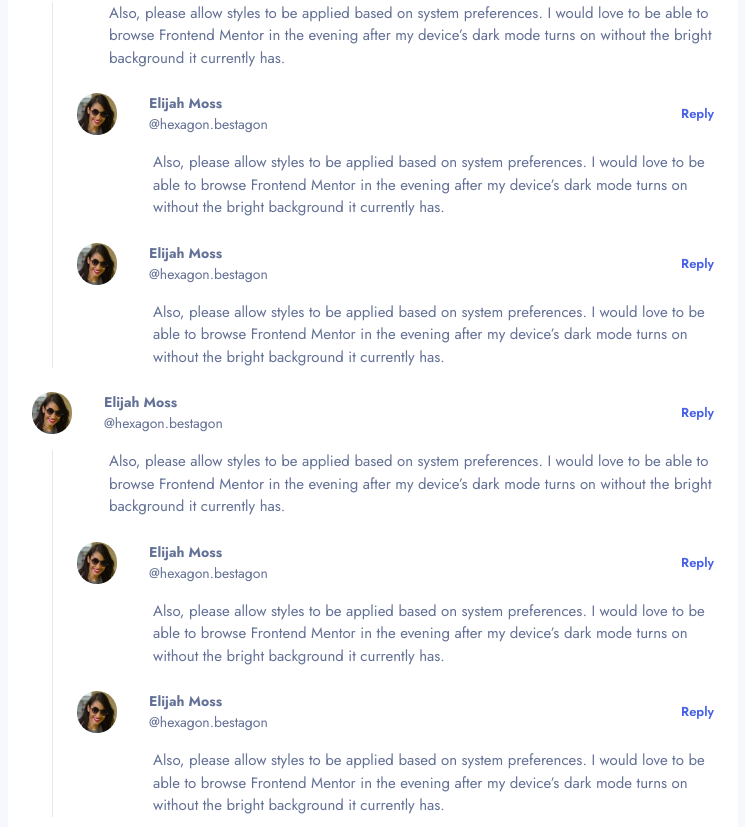
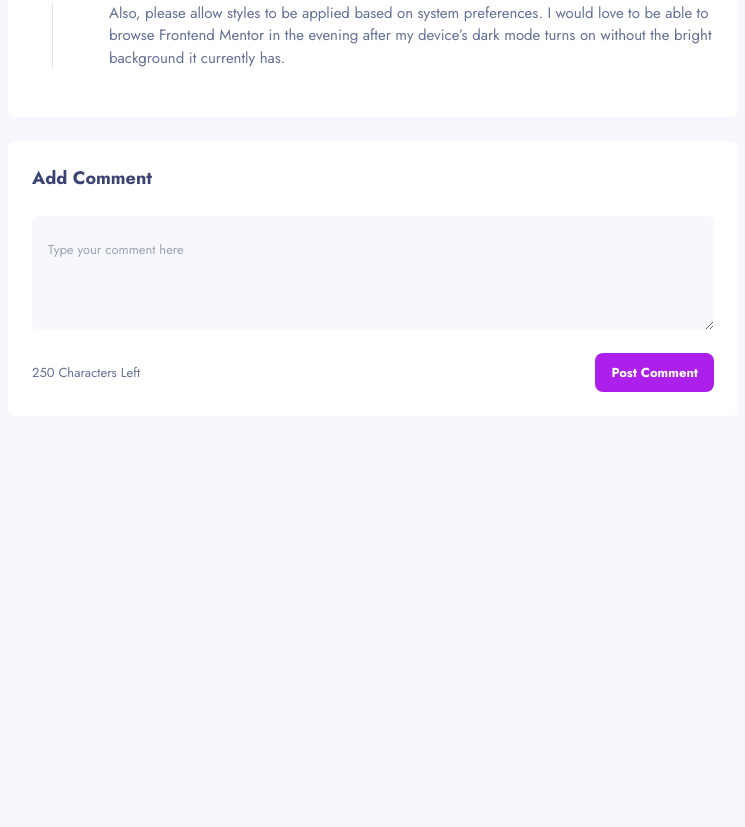
Before and after one commit to 12Ricky0/feedback-app, a Next.js app: page / in a window 1280 px wide. Shown: the part 393-1220 px from the top of the page, without its empty margins (267-1012 px from the left). After the commit the page ends 928 px from the top, so only its background shows below. Built offline with nearby package versions, Linux system fonts and the light colour scheme.

Commit message:
action added

```diff
--- a/components/containers/comment-card.tsx
+++ b/components/containers/cards.tsx
@@ -97,52 +97,8 @@ export default function CommentCard() {
             </div>
           )}
           <div className="border-l md:border-l-0 pl-6 mt-6">
-            <ReplyCard />
-            <ReplyCard />
-          </div>
-        </div>
-      </article>
-      <article className="mx-6 pb-6">
-        <div className="flex flex-row mb-4 items-center justify-between">
-          <div className="flex gap-4 md:gap-8">
-            <Image
-              alt="down"
-              src="/assets/user-images/image-anne.jpg"
-              className="rounded-full"
-              width={40}
-              height={40}
-            />
-            <div>
-              <h1 className="text-[13px] md:text-[14px] text-secondary-light-blue font-bold">
-                Elijah Moss
-              </h1>
-              <span className="text-[13px] md:text-[14px] text-secondary-light-blue">
-                @hexagon.bestagon
-              </span>
-            </div>
-          </div>
-          <button
-            onClick={() => setDisplayReply(!displayReply)}
-            className="text-[13px] text-primary-light-blue font-semibold"
-          >
-            Reply
-          </button>
-        </div>
-        <div className="md:border-l md:ml-[20px] ">
-          <p className="text-[13px] md:ml-[56px] md:text-[15px] text-secondary-light-blue ">
-            Also, please allow styles to be applied based on system preferences.
-            I would love to be able to browse Frontend Mentor in the evening
-            after my device’s dark mode turns on without the bright background
-            it currently has.
-          </p>
-          {displayReply && (
-            <div className="ml-[56px]">
-              <ReplyForm />
-            </div>
-          )}
-          <div className="border-l md:border-l-0 pl-6 mt-6">
-            <ReplyCard />
-            <ReplyCard />
+            {/* <ReplyCard />
+            <ReplyCard /> */}
           </div>
         </div>
       </article>
--- a/components/containers/comment-container.tsx
+++ b/components/containers/comment-container.tsx
@@ -1,21 +1,10 @@
 "use client";
 import FeedbackContainer from "./feedback";
-import CommentCard from "./comment-card";
+import CommentCard from "./cards";
 import { useState } from "react";
 import { CommentForm } from "./forms";
 
 export default function CommentContainer() {
-  const [count, setCount] = useState(250);
-  function handleChange(
-    e: React.ChangeEvent<HTMLInputElement | HTMLTextAreaElement>
-  ) {
-    const { value } = e.target;
-    if (count == 0) {
-      return;
-    } else {
-      setCount(250 - value.length);
-    }
-  }
   return (
     <section>
       <FeedbackContainer />
@@ -24,34 +13,6 @@ export default function CommentContainer() {
         <CommentCard />
       </section>
 
-      {/* <form className="bg-white mx-6 my-6 rounded-lg" action="">
-        <h1 className="py-6 mx-6 font-bold text-[18px] text-secondary-dark-gray">
-          Add Comment
-        </h1>
-
-        <div className="mx-6 mb-[16px]">
-          <textarea
-            onChange={handleChange}
-            name="comment"
-            maxLength={50}
-            rows={5}
-            placeholder="Type your comment here"
-            className="w-full pl-4 pt-4  placeholder:pt-2 text-secondary-light-blue text-[13px] bg-secondary-very-gray rounded-lg focus:outline-tetiary-sea-blue"
-          />
-        </div>
-
-        <div className="mx-6 flex justify-between items-center pb-6">
-          <span className="text-[13px] text-secondary-light-blue">
-            {count} Characters Left
-          </span>
-          <button
-            className="rounded-lg text-[13px] font-bold bg-primary-voilet py-[10px] px-4 text-white"
-            type="submit"
-          >
-            Post Comment
-          </button>
-        </div>
-      </form> */}
       <CommentForm />
     </section>
   );
```
Also changed, not shown: libs/dbConnect.ts (added), 1 other file (tests, documents, lock files or other folders).
